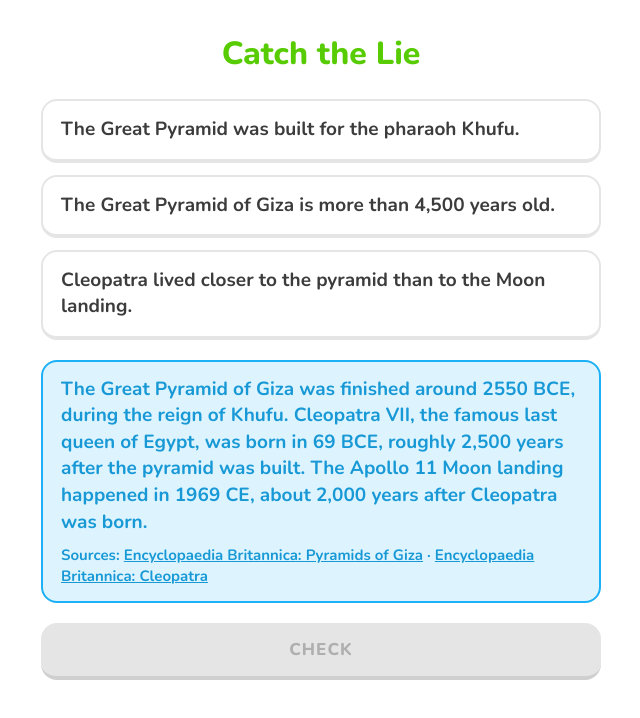
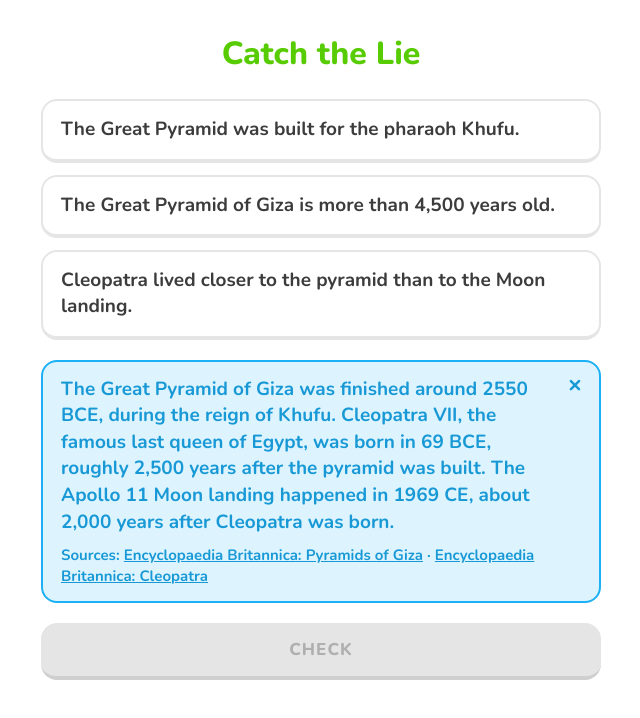
Before and after one commit to mrassell/catch-the-lie, a React (Vite) app: page / in a window 1280 px wide. Both pictures are taken after a click on the button "LOOK AT MORE SOURCES". Shown: the top 718 px of the page, without its empty margins (319-959 px from the left). Built offline with nearby package versions, Linux system fonts and the light colour scheme.

Commit message:
Add close button to sources card

```diff
--- a/App.jsx
+++ b/App.jsx
@@ -46,6 +46,7 @@ export default function App() {
 
       {showSources ? (
         <div className="sources">
+          <button className="close" aria-label="Close sources" onClick={() => setShowSources(false)}>×</button>
           <p>{c.answers.check}</p>
           <p className="cite">
             Sources:{" "}
--- a/styles.css
+++ b/styles.css
@@ -47,6 +47,9 @@ button:focus-visible { outline: 3px solid var(--blue); outline-offset: 2px; }
 .feedback.bad .primary { background: var(--red); border-bottom-color: var(--red-dark); }
 .feedback .primary { margin-top: 8px; }
 
+.sources { position: relative; padding-right: 44px; }
+.sources .close { position: absolute; top: 8px; right: 10px; width: 28px; height: 28px; padding: 0; background: none; border: 0; border-radius: 50%; color: inherit; font-size: 24px; line-height: 1; font-weight: 800; }
+.sources .close:hover { background: rgba(28,176,246,.18); }
 .sources p { margin: 0; }
 .sources .cite { margin-top: 10px; font-size: 15px; }
 .sources a { color: inherit; text-decoration: underline; }
```
